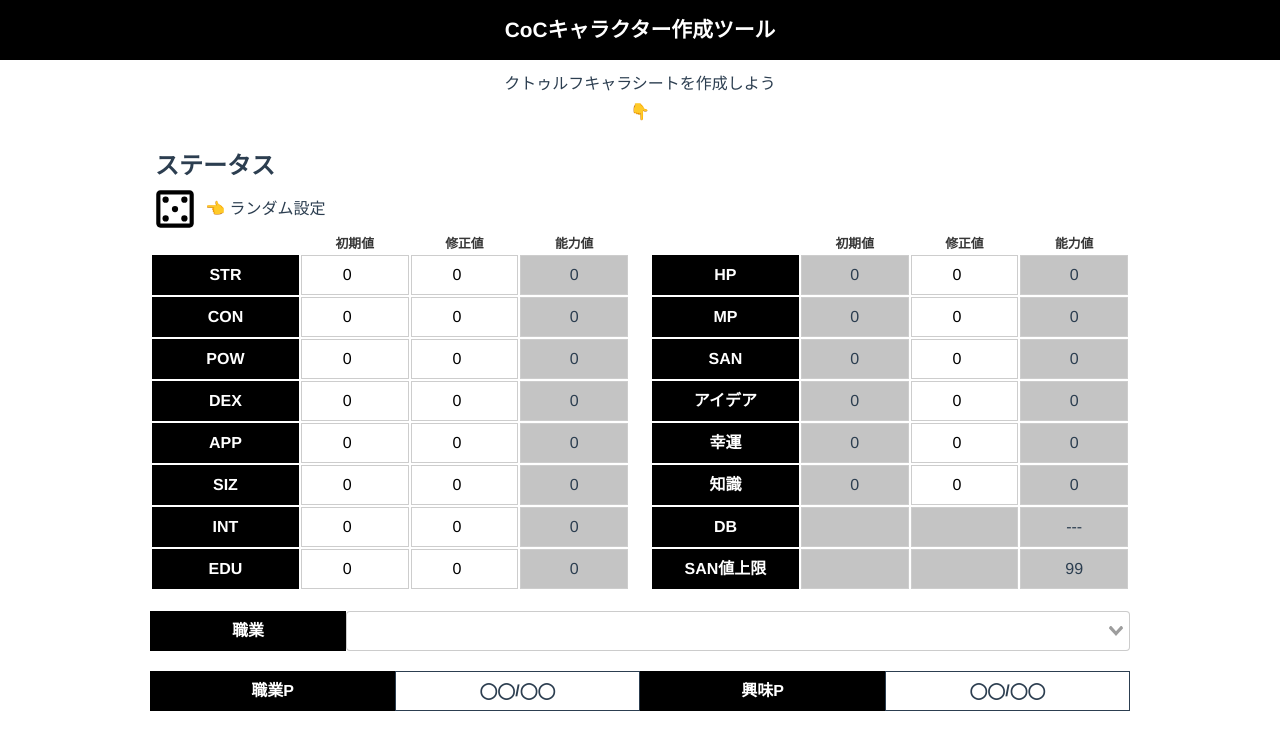
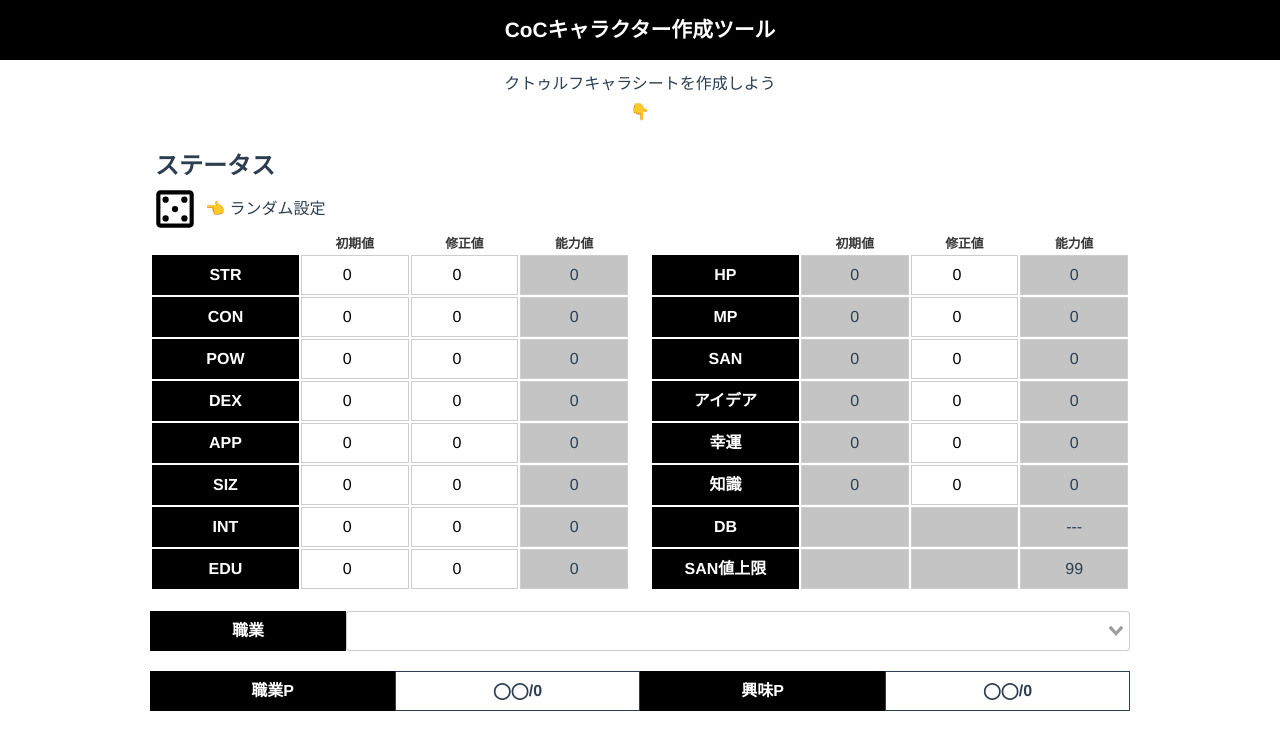
Before and after one commit to sueCalystegia00/CoC-chara-maker, a Vue app: page / in a window 1280 px wide. Shown: the top 750 px of the page. Built offline with nearby package versions, Linux system fonts and the light colour scheme; no server answers.

Commit message:
update: 職業・興味Pを表示

```diff
--- a/src/components/SkillPointChecker.vue
+++ b/src/components/SkillPoints.vue
@@ -1,25 +1,35 @@
 <template>
-  <div class="skill-point-checker">
+  <div class="skill-points">
     <div class="job-point">
       <div class="label">職業P</div>
-      <div class="point">◯◯/◯◯</div>
+      <div class="point">◯◯/{{ totalJobSkillPoint }}</div>
     </div>
     <div class="int-point">
       <div class="label">興味P</div>
-      <div class="point">◯◯/◯◯</div>
+      <div class="point">◯◯/{{ totalInterestSkillPoint }}</div>
     </div>
   </div>
 </template>
 
 <script>
+import { mapState } from "vuex";
 export default {
   name: "SkillPointChecker",
+  computed: {
+    ...mapState(["statusList"]),
+    totalJobSkillPoint() {
+      return this.statusList.commonStatusSheet.education.value * 20;
+    },
+    totalInterestSkillPoint() {
+      return this.statusList.commonStatusSheet.intelligence.value * 10;
+    },
+  },
 };
 </script>
 
 <!-- Add "scoped" attribute to limit CSS to this component only -->
 <style scoped>
-.skill-point-checker {
+.skill-points {
   width: 100%;
   height: 40px;
   display: flex;
--- a/src/views/Home.vue
+++ b/src/views/Home.vue
@@ -6,7 +6,7 @@
     </div>
     <Status />
     <JobSelector />
-    <SkillPointChecker />
+    <SkillPoints />
   </div>
 </template>
 
@@ -14,14 +14,14 @@
 // @ is an alias to /src
 import Status from "@/components/Status.vue";
 import JobSelector from "@/components/JobSelector.vue";
-import SkillPointChecker from "@/components/SkillPointChecker.vue";
+import SkillPoints from "@/components/SkillPoints.vue";
 
 export default {
   name: "Home",
   components: {
     Status,
     JobSelector,
-    SkillPointChecker,
+    SkillPoints,
   },
   data() {
     return {};
```
